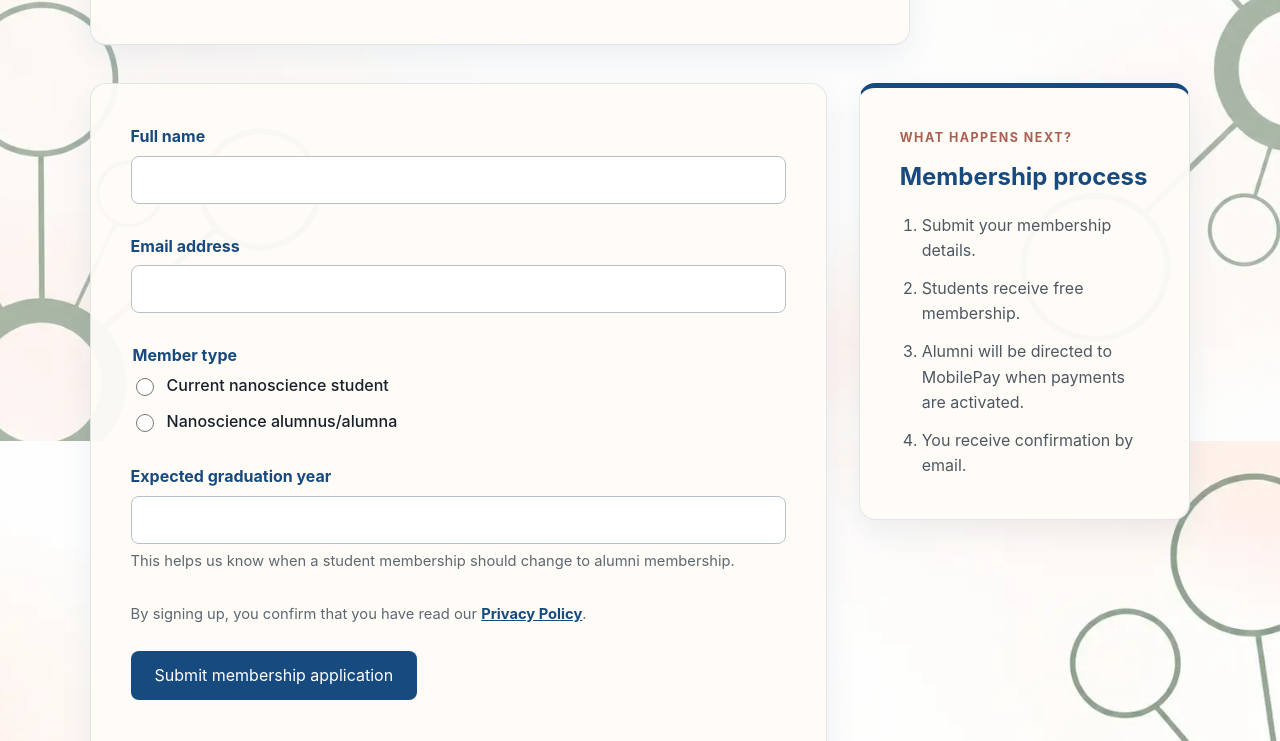
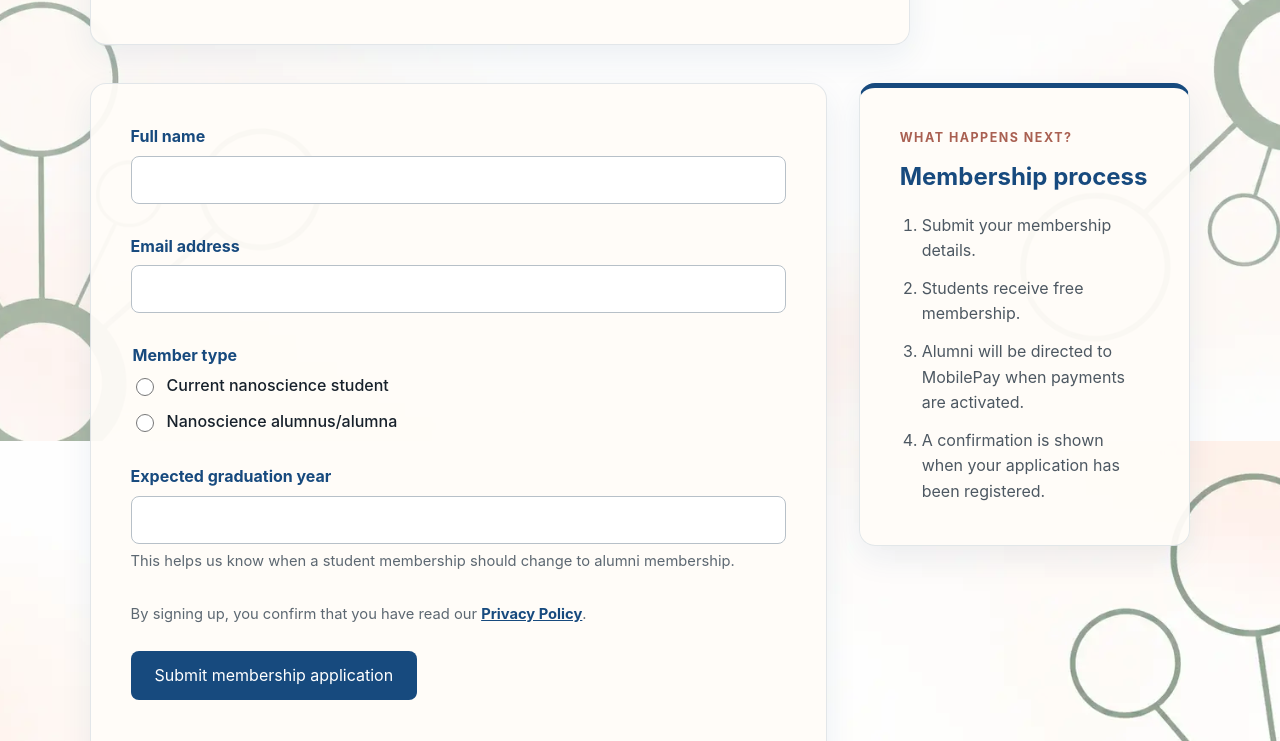
Before and after one commit to CatrineTrudslev/Nanode-website, a plain HTML site: page signup.html in a window 1280 px wide. Shown: the part 359-1100 px from the top of the page. Drawn offline with Linux system fonts and the light colour scheme.

Commit message:
Clarify signup confirmation

```diff
--- a/signup.html
+++ b/signup.html
@@ -90,7 +90,7 @@
           <li>Submit your membership details.</li>
           <li>Students receive free membership.</li>
           <li>Alumni will be directed to MobilePay when payments are activated.</li>
-          <li>You receive confirmation by email.</li>
+          <li>A confirmation is shown when your application has been registered.</li>
         </ol>
       </aside>
     </section>
```
